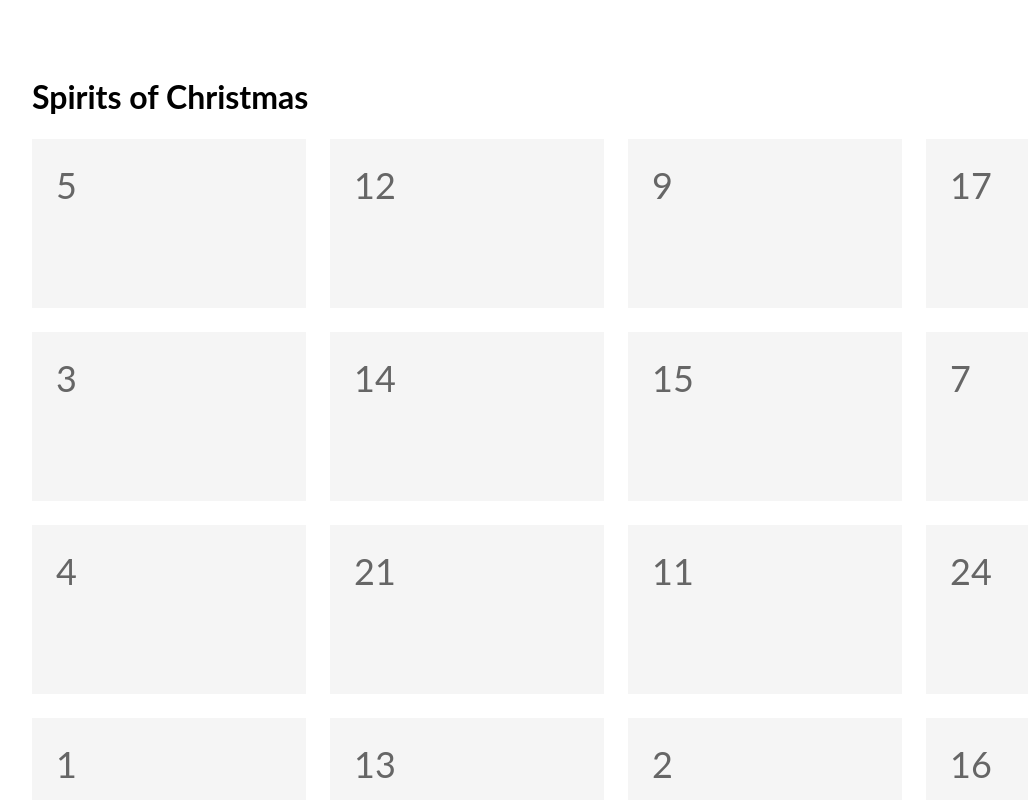
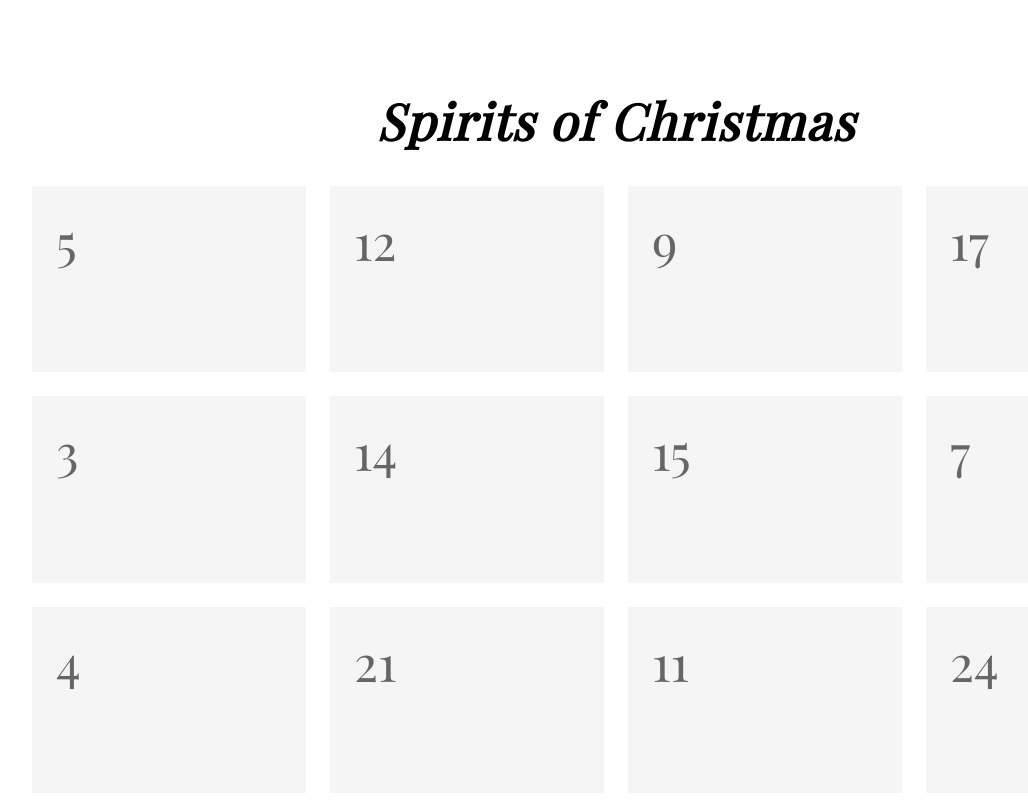
Before and after one commit to eddichen/spirits-of-christmas, a website built with webpack: page index.html in a window 1280 px wide. Shown: the top 800 px of the page, without its empty margins (24-1052 px from the left). Built offline with nearby package versions, Linux system fonts and the light colour scheme; what magic-snowflakes, vanilla-modal would draw is missing.

Commit message:
adding google font

```diff
--- a/index.html
+++ b/index.html
@@ -3,11 +3,13 @@
   <head>
     <title>Spirits of Christmas</title>
     <meta name="viewport" content="width=device-width">
+    <link rel="preconnect" href="https://fonts.gstatic.com">
+    <link href="https://fonts.googleapis.com/css2?family=Playfair+Display&display=swap" rel="stylesheet">
     <link rel="stylesheet" media="screen" href="./styles/styles.css" />
   </head>
   <body>
     <div class="container">
-      <h1>Spirits of Christmas</h1>
+      <h1 class="title">Spirits of Christmas</h1>
       <div class="app">Loading spirits...</div>
     </div>
     <div class="modal">
--- a/styles/styles.css
+++ b/styles/styles.css
@@ -7,15 +7,19 @@ body {
   font-size: 1.6rem;
   line-height: 1.25;
   padding: 2.4rem;
-
-  @media screen and (min-width: 48em) {
-    padding: 4.8rem;
-  }
 }
 
 .container {
   max-width: 80em;
   margin: 0 auto;
+}
+
+.title {
+  font-family: 'Playfair Display', serif;
+  text-align: center;
+  font-size: 5rem;
+  font-style: italic;
+  letter-spacing: 1.5px;
 }
 
 /**
@@ -223,7 +227,8 @@ body {
   padding: 2.4rem 2.4rem 10rem;
   text-decoration: none;
   color: #666;
-  font-size: 3.6rem;
+  font-family: 'Playfair Display', serif;
+  font-size: 5rem;
 }
 
 .grid-item[data-item="5"] {
@@ -347,6 +352,10 @@ body {
 }
 
 @media screen and (min-width: 48em) {
+  body {
+    padding: 4.8rem;
+  }
+
   .app {
     grid-template-columns: repeat(3, 1fr);
     grid-template-rows: repeat(8, 1fr);
```
